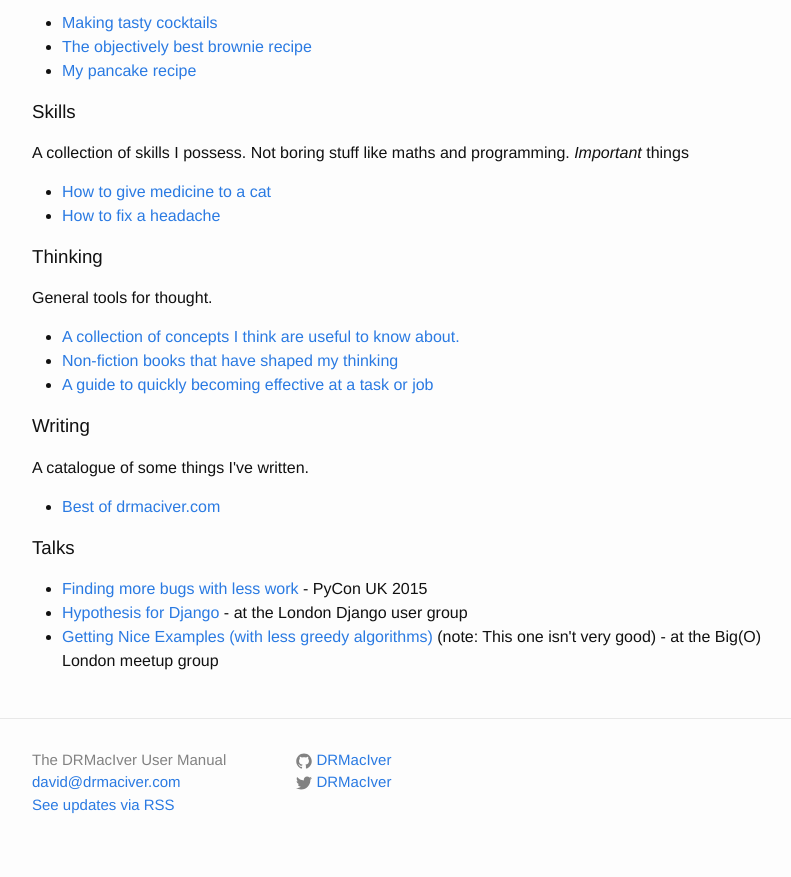
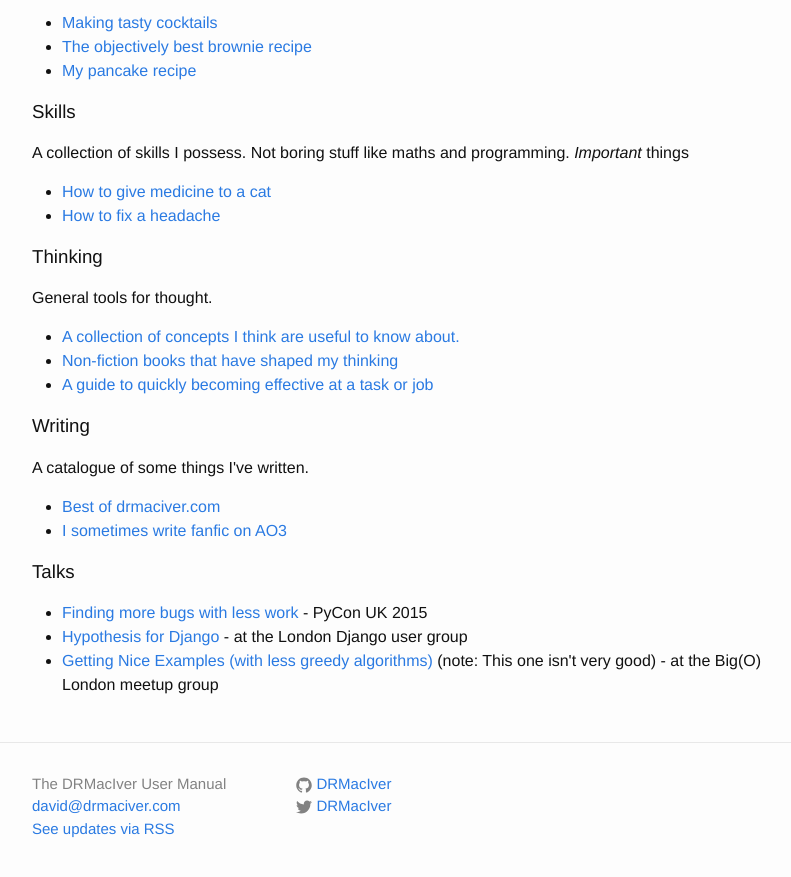
Before and after one commit to DRMacIver/docs, a Jekyll site: the page built from index.html, in a window 1280 px wide and 900 px high, scrolled down 685 px. Shown: the top 877 px of the window, without its empty margins (238-1029 px from the left). Built offline with Jekyll 4.4.1, drawn with Linux system fonts in a browser that asks for light colours.

Commit message:
Add fanfic link

```diff
--- a/index.html
+++ b/index.html
@@ -92,6 +92,7 @@ date: 2015-12-06 00:00:00
 
     <ul>
       <li><a href="/writing/bestof/">Best of drmaciver.com</a></li>
+      <li><a href=http://archiveofourown.org/users/DRMacIver>I sometimes write fanfic on AO3</a></li>
     </ul>
   </section>
 
```
